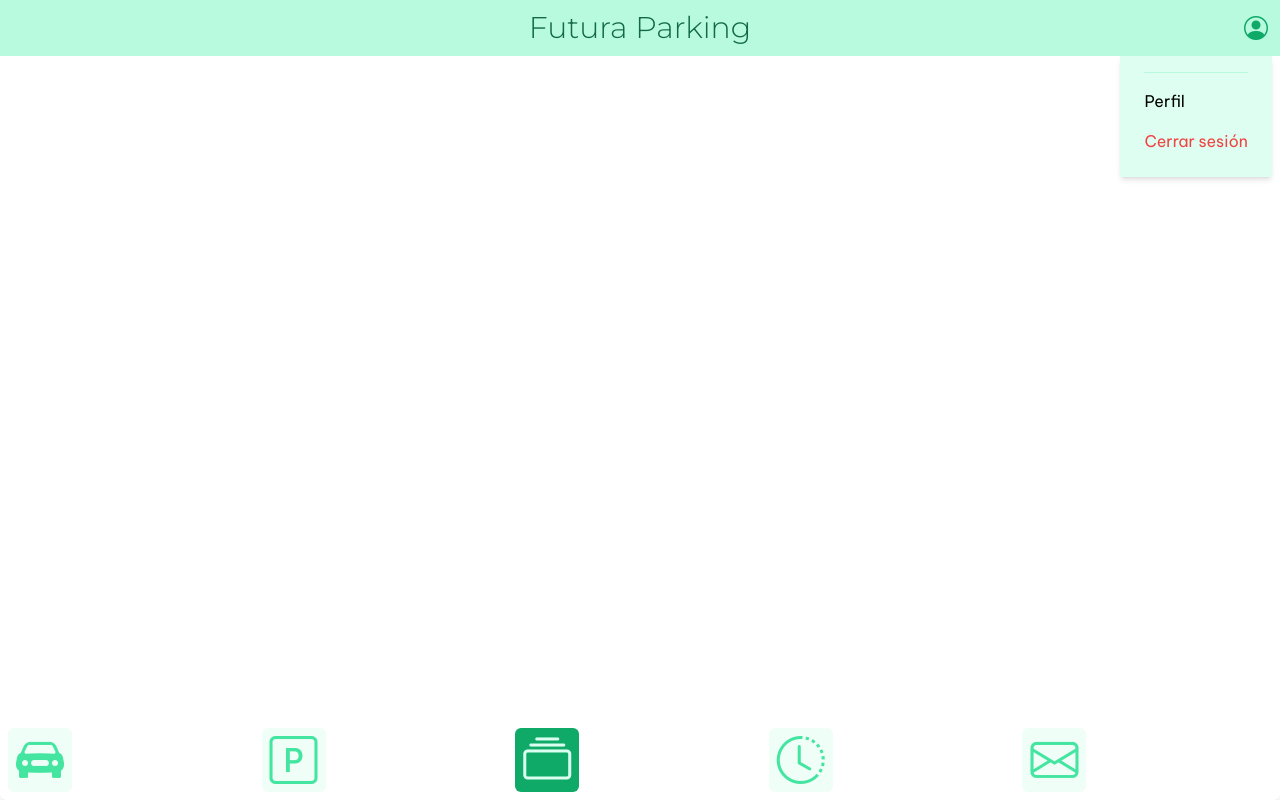
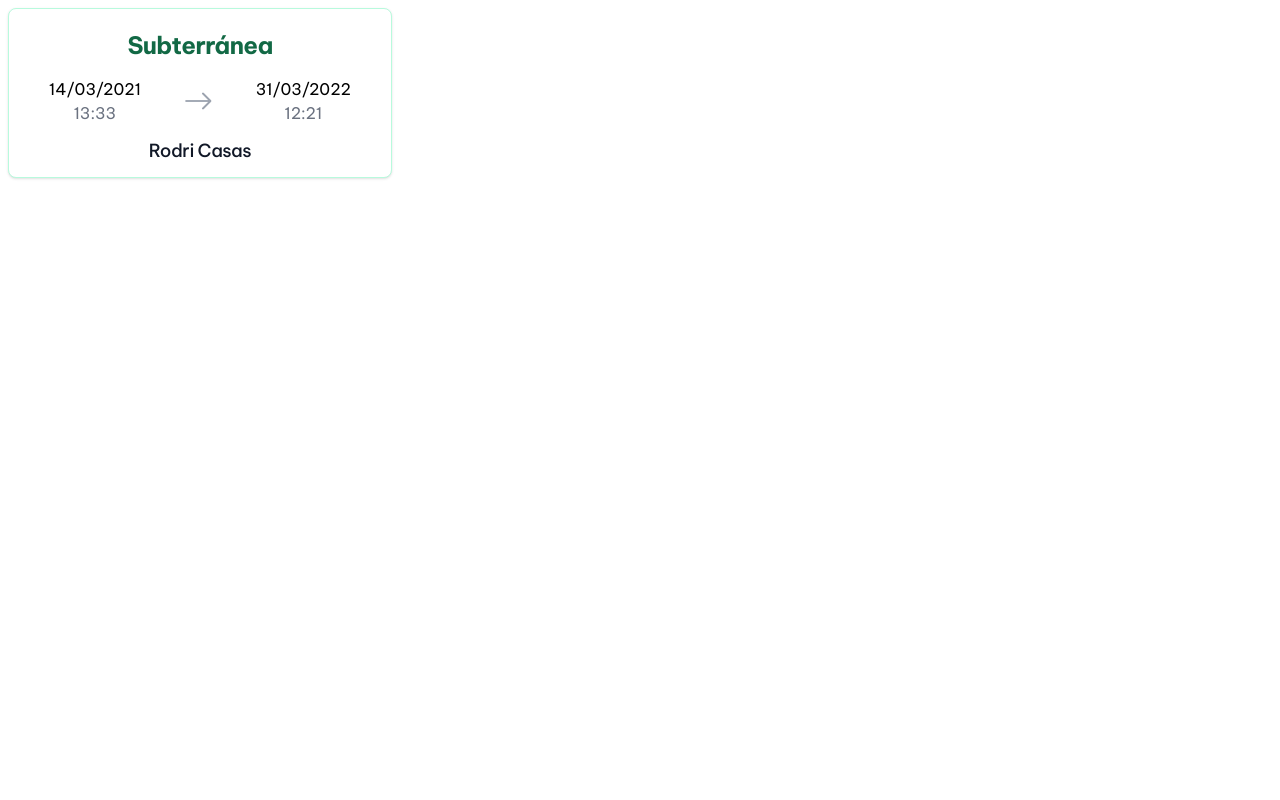
Before and after one commit to casasrodri/futura-parking-frontend, a Vue app: page /test in a window 1280 px wide. Built offline with nearby package versions, Linux system fonts and the light colour scheme.

Commit message:
card publicaciones

```diff
--- a/src/views/TestView.vue
+++ b/src/views/TestView.vue
@@ -1,26 +1,49 @@
 <template>
-    <HeaderMenu />
+    <!-- <HeaderMenu /> -->
 
-    Texto de ejemplosdfsdf
 
-    sdf
-    df
-    sd
-    f
-    sd
-    f
+    <a href="#"
+        class="m-2 max-w-sm p-5 pb-3 bg-white border border-jade-200 rounded-lg shadow hover:bg-jade-100 hover:border-jade-400 hover:shadow-md flex flex-col items-center justify-center">
 
-    <!-- Menú flotante -->
-    <MenuUsuario :activo="true" />
+        <h5 class="block mb-2 text-2xl font-bold tracking-tight text-jade-800">
+            Subterránea
+        </h5>
 
-    dsfsdf
+        <div id="fechas" class="flex flex-row w-full px-5 mt-2 items-center justify-between">
+            <div id="ini" class="flex flex-col items-center justify-between">
+                <div>
+                    14/03/2021
+                </div>
+                <div class="text-gray-500 font-light">
+                    13:33
+                </div>
+            </div>
 
-    sd
-    fsd
-    fsd
-    f
+            <div id="flecha" class="text-3xl text-gray-400">
+                <i class="bi bi-arrow-right"></i>
+            </div>
 
-    <FooterMenu />
+            <div id="ini" class="flex flex-col items-center justify-between">
+                <div>
+                    31/03/2022
+                </div>
+                <div class="text-gray-500 font-light">
+                    12:21
+                </div>
+            </div>
+        </div>
+
+        <h3 class="block mt-3 text-lg font-medium tracking-tight text-gray-900">
+            Rodri Casas
+        </h3>
+    </a>
+
+
+
+
+
+
+    <!-- <FooterMenu /> -->
 </template>
 
 
```
